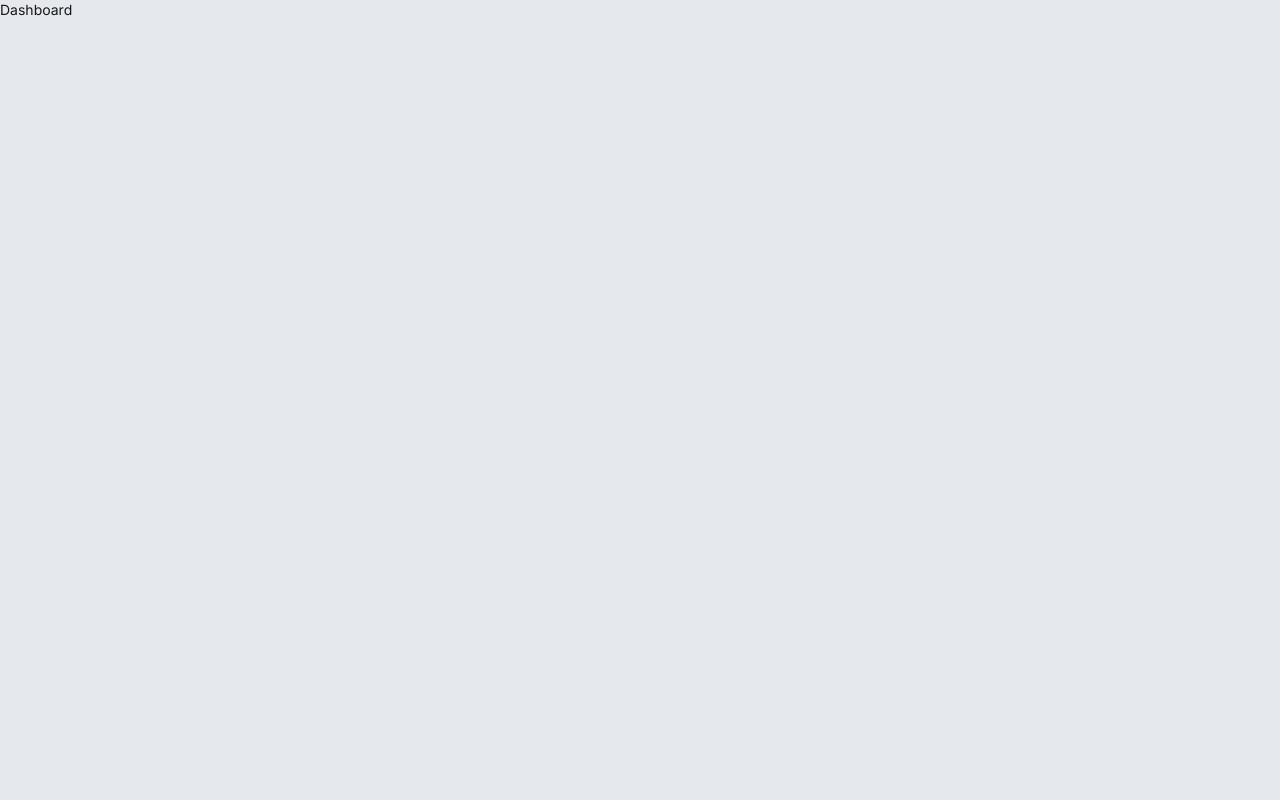
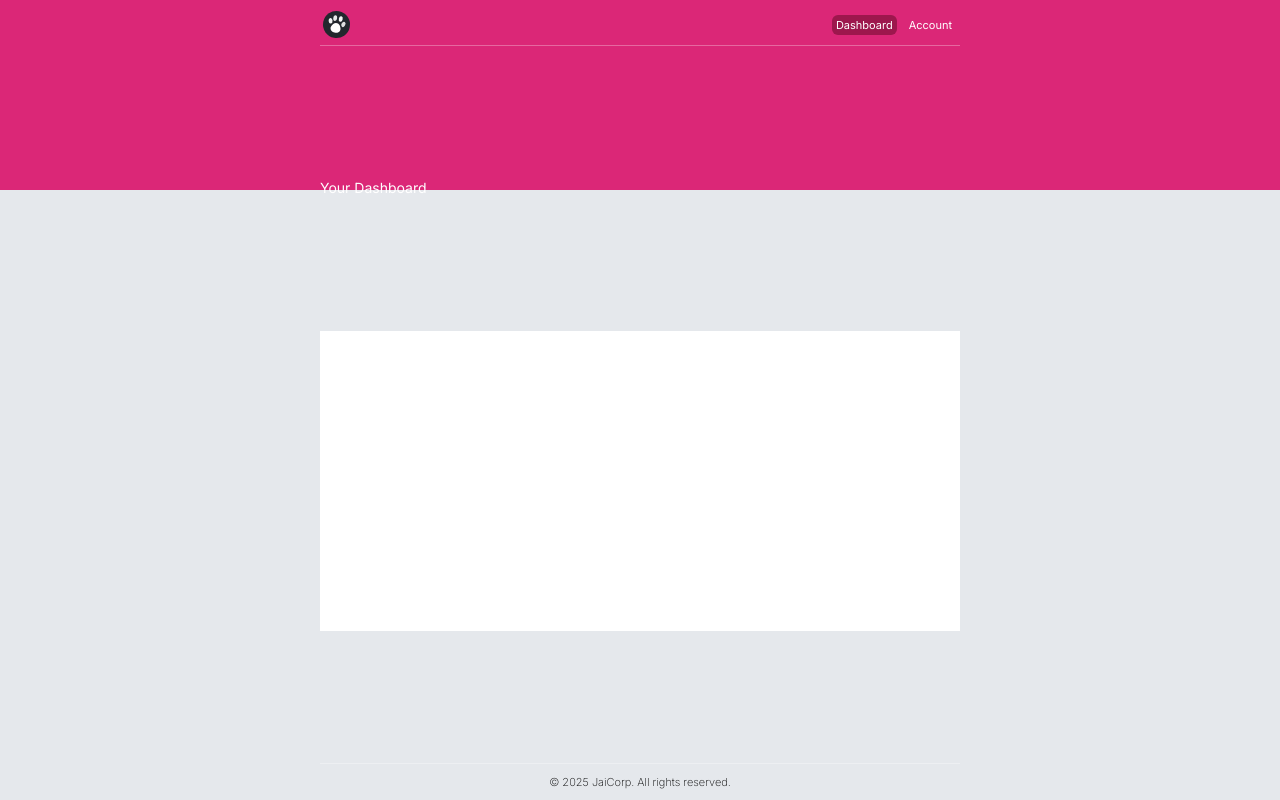
Before and after one commit to tsdineshjai/petcareApp, a Next.js app: page /app/dashboard in a window 1280 px wide. Built offline with nearby package versions, Linux system fonts and the light colour scheme.

Commit message:
app header component feature has been added

```diff
--- a/app/(app)/app/account/page.tsx
+++ b/app/(app)/app/account/page.tsx
@@ -1,7 +1,7 @@
 import React from "react";
 
 function Account() {
-	return <div>Account</div>;
+	return <main className=" bg-white  w-full min-h-[300px]"></main>;
 }
 
 export default Account;
--- a/app/(app)/app/dashboard/page.tsx
+++ b/app/(app)/app/dashboard/page.tsx
@@ -1,7 +1,7 @@
 import React from "react";
 
 function Dashboard() {
-	return <div>Dashboard</div>;
+	return <main className=" bg-white  w-full min-h-[300px]">Dashboard</main>;
 }
 
 export default Dashboard;
--- /dev/null
+++ b/app/(app)/app/layout.tsx
@@ -0,0 +1,26 @@
+"use client";
+import Header from "@/components/app-header";
+import Footer from "@/components/footer";
+import { usePathname } from "next/navigation";
+
+type LayoutProps = {
+	children: React.ReactNode;
+};
+
+function Layout({ children }: LayoutProps) {
+	const pathName = usePathname();
+
+	const value = pathName.split("/")[2];
+	return (
+		<main className="min-h-[190px]  bg-pink-600 relative text-white">
+			<section className=" flex flex-col justify-between  w-1/2 absolute min-h-screen  top-0 left-[50%] -translate-x-[50%]   border-gray-600 ">
+				<Header />
+				Your {value.charAt(0).toUpperCase() + value.slice(1)}
+				<article> {children}</article>
+				<Footer />
+			</section>
+		</main>
+	);
+}
+
+export default Layout;
--- a/app/(marketing)/page.tsx
+++ b/app/(marketing)/page.tsx
@@ -1,5 +1,5 @@
-import Button from "@/components/Button";
-import Logo from "@/components/Logo";
+import Button from "@/components/button";
+import Logo from "@/components/logo";
 import Image from "next/image";
 import Link from "next/link";
 
--- /dev/null
+++ b/components/app-header.tsx
@@ -0,0 +1,40 @@
+"use client";
+
+import React from "react";
+import Logo from "./logo";
+import Link from "next/link";
+import { cn } from "@/lib/utils";
+import { usePathname } from "next/navigation";
+
+const linkClassName = `text-[11px] px-1   mr-1 ml-1 rounded-md  hover:bg-pink-800 `;
+
+function Header() {
+	const pathName = usePathname();
+	return (
+		<header className="flex flex-row justify-between border-b border-white/30  pb-1 items-center py-2 ">
+			<Logo />
+			<section>
+				<Link href={"/app/dashboard"}>
+					<button
+						className={cn(`${linkClassName}`, {
+							"bg-pink-800": "/app/dashboard" == pathName,
+						})}
+					>
+						Dashboard
+					</button>
+				</Link>
+				<Link href={"/app/account"}>
+					<button
+						className={cn(`${linkClassName}`, {
+							"bg-pink-800": "/app/account" == pathName,
+						})}
+					>
+						Account
+					</button>
+				</Link>
+			</section>
+		</header>
+	);
+}
+
+export default Header;
--- /dev/null
+++ b/components/footer.tsx
@@ -0,0 +1,11 @@
+import React from "react";
+
+function Footer() {
+	return (
+		<main className="border-t border-white/30 text-black py-2">
+			<p className="text-[11px] font-extralight text-center">&copy; 2025 JaiCorp. All rights reserved. </p>
+		</main>
+	);
+}
+
+export default Footer;
```
